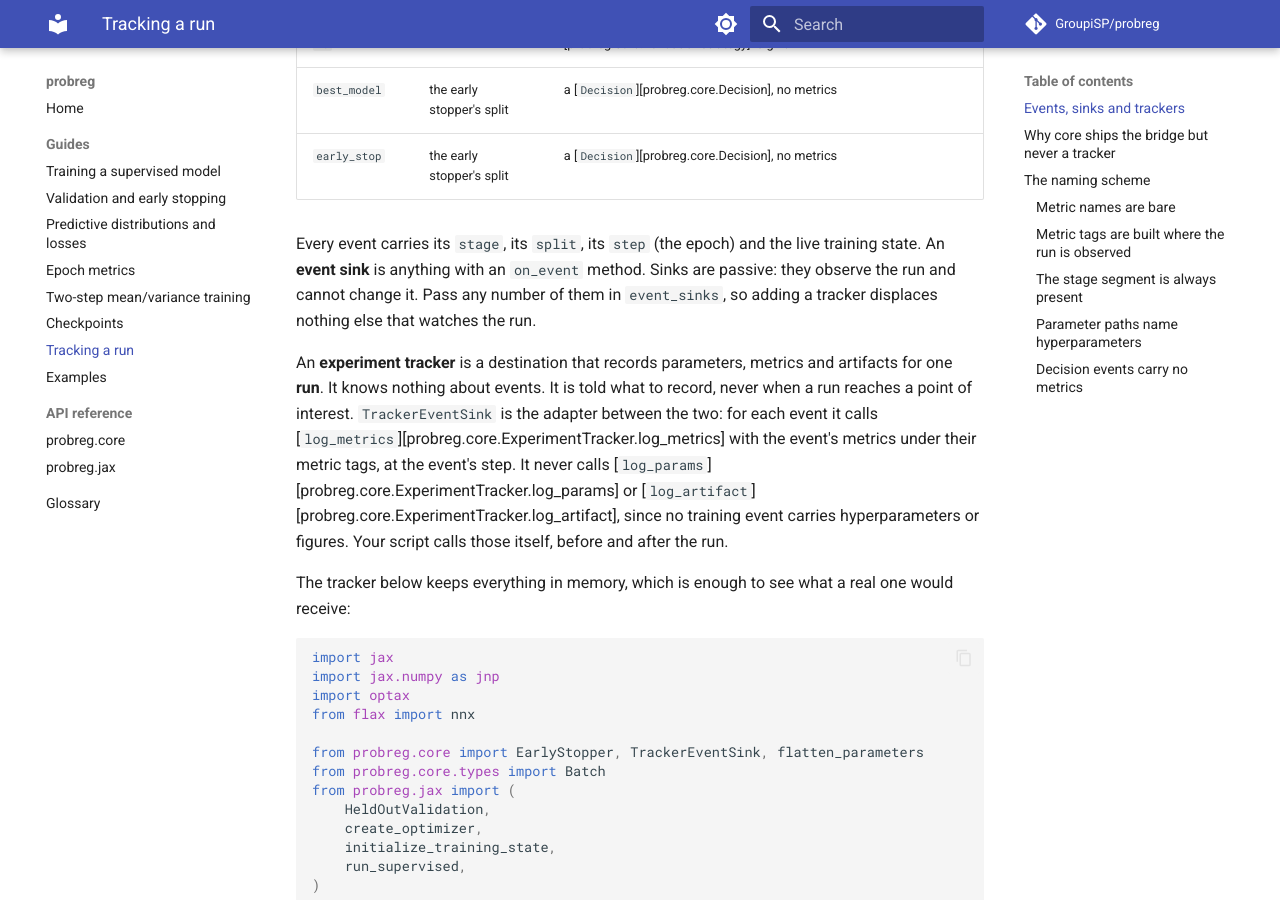
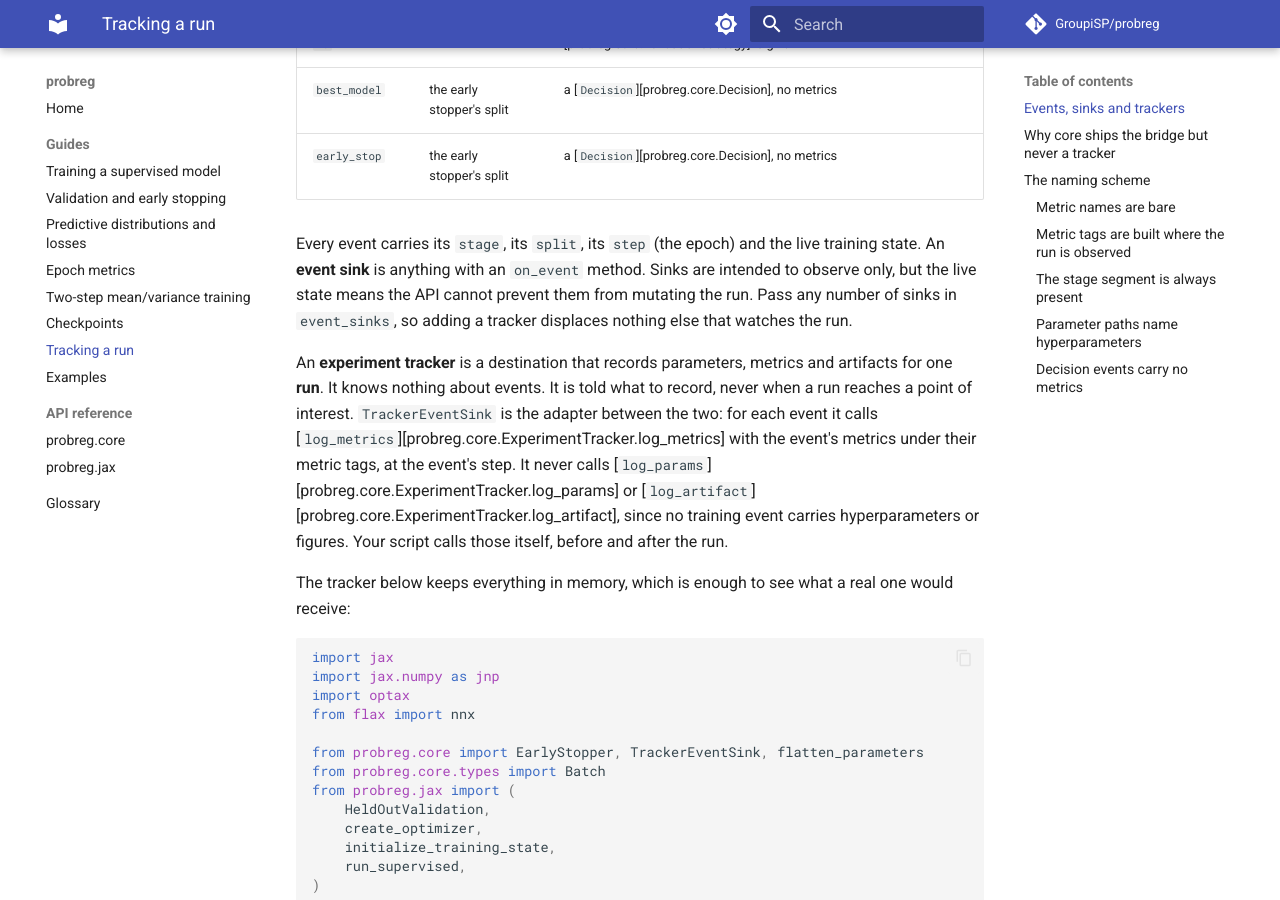
Before and after one commit to GroupiSP/probreg, an MkDocs documentation site: the page built from docs_site/guides/tracking.md, in a window 1280 px wide and 900 px high, scrolled down 607 px. Built offline with MkDocs 1.6.1 and Material for MkDocs 9.7.7, drawn with Linux system fonts in a browser that asks for light colours; comment, search, counter and statistics services are not loaded.

Commit message:
Update event sink description in tracking guide
Clarify the behavior of event sinks and their intended purpose.

Co-authored-by: Copilot Autofix powered by AI <175728472+Copilot@users.noreply.github.com>

```diff
--- a/docs_site/guides/tracking.md
+++ b/docs_site/guides/tracking.md
@@ -25,8 +25,9 @@ them:
 
 Every event carries its `stage`, its `split`, its `step` (the epoch) and the live
 training state. An **event sink** is anything with an `on_event` method. Sinks
-are passive: they observe the run and cannot change it. Pass any number of them
-in `event_sinks`, so adding a tracker displaces nothing else that watches the run.
+are intended to observe only, but the live state means the API cannot prevent
+them from mutating the run. Pass any number of sinks in `event_sinks`, so adding
+a tracker displaces nothing else that watches the run.
 
 An **experiment tracker** is a destination that records parameters, metrics and
 artifacts for one **run**. It knows nothing about events. It is told what to
```
